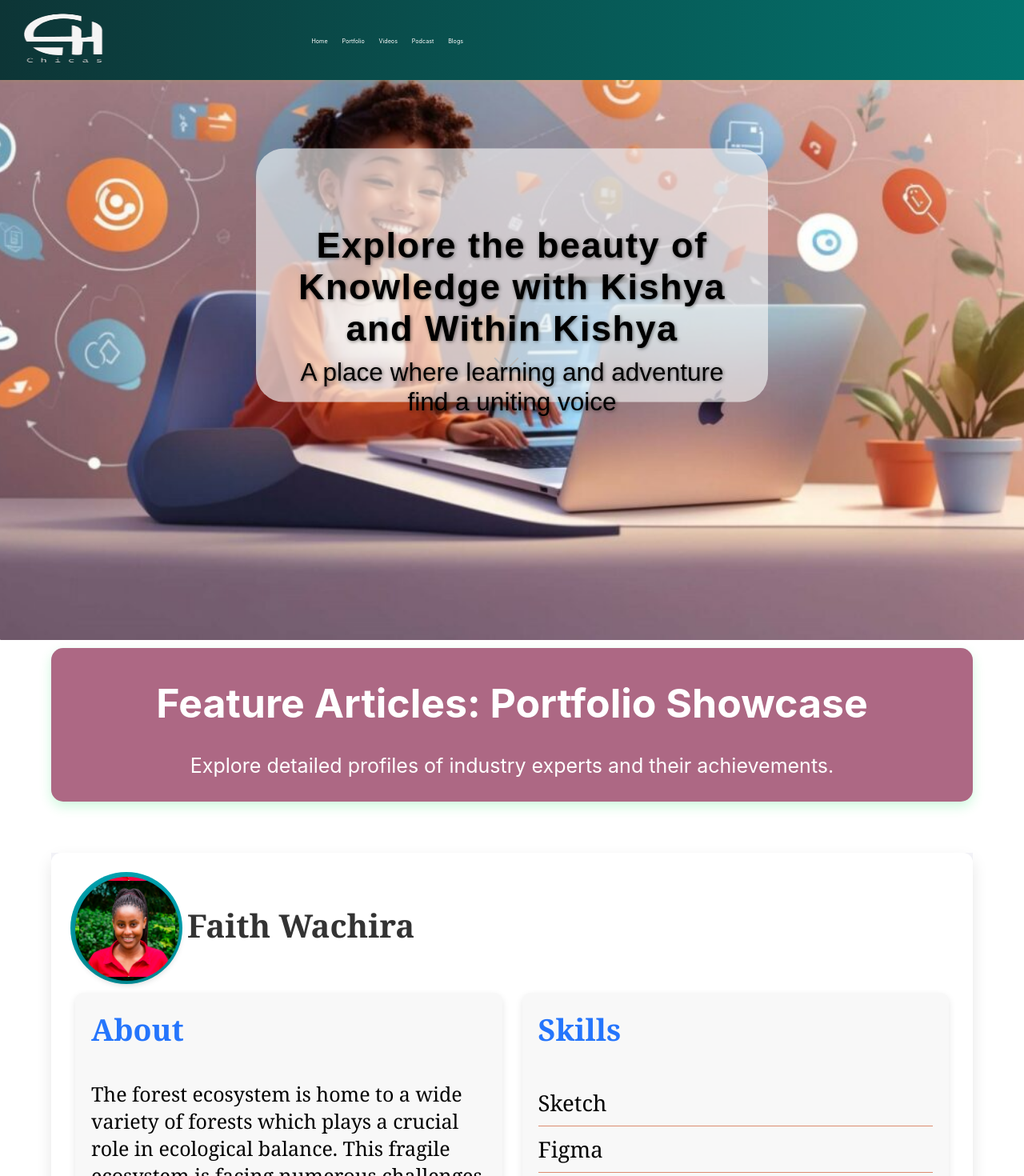
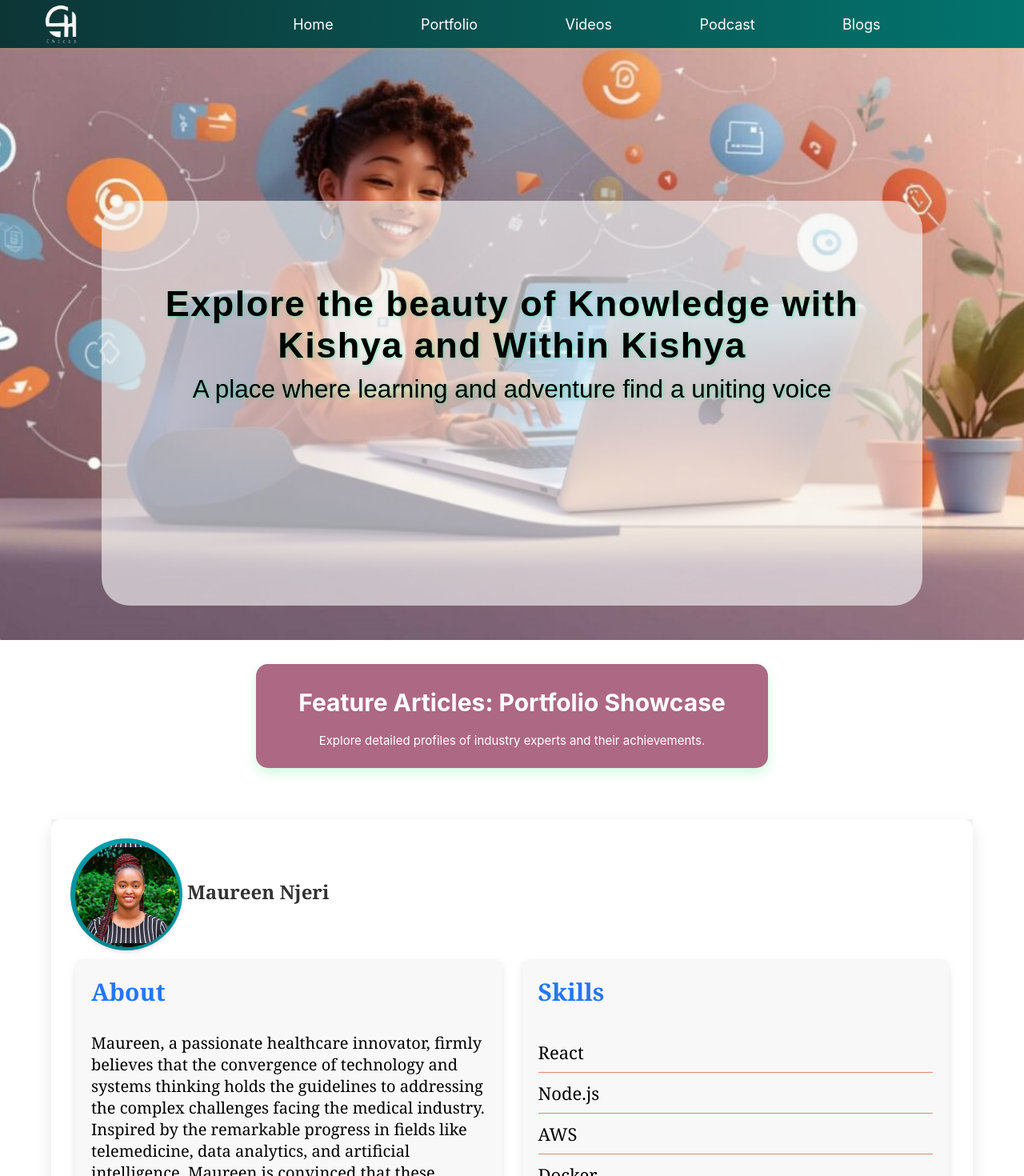
Before and after one commit to Maureen-Wangari/Kishya_website, a React (Create React App) app: page /blogs in a window 1280 px wide. Shown: the top 1470 px of the page at 80% size. Built offline with nearby package versions, Linux system fonts and the light colour scheme.

Commit message:
update portfolio and navbar section

```diff
--- a/src/HomePage/index.css
+++ b/src/HomePage/index.css
@@ -13,15 +13,16 @@
     background-color: rgba(245, 245, 245, 0.643);
     border-radius: 35px;
     position: absolute;
-    top: 43%;
+    top: 63%;
     left: 50%;
     transform: translate(-50%, -50%);
     text-align: center;
-    color: black;
-    text-shadow: 1px 1px 4px rgba(0, 0, 0, 0.5);
+    color: rgb(0, 0, 0);
+    text-shadow: 1px 1px 4px rgba(7, 236, 152, 0.5);
     z-index: 1;
-    height: 30%;
-    padding: 3%;
+    height: 63%;
+    width: 80%;
+    padding: 1px;
     font-size: 45px;
   }
 
--- a/src/Navbar/index.css
+++ b/src/Navbar/index.css
@@ -1,12 +1,12 @@
 .navbar {
     display: flex;
-    gap: 12%;
+    gap: 5%;
     font-size: 15px;
     display: flex;
     position: fixed;
     top: 0;
     background-image: linear-gradient(to right, rgb(13, 53, 54), rgb(3, 116, 110));
-    height: 100px;
+    height: 60px;
     width: 100%;
     box-shadow: 0 2px 5px rgba(245, 225, 3, 0.1);
     z-index: 999;
@@ -15,19 +15,19 @@
     scroll-behavior: smooth;
   }
 
-  .logo img{
-    width: 120%;
-    height: 80px;
-    margin-top: 14%;
-    margin-left: 33%;
+  .logoimg{
+    width: 50px;
+    height: 50px;
+    margin-top: 0.4%;
+    margin-left: 4%;
   }
   .nav-item:hover,
   .modal-content li a:hover {
     color: rgb(255, 208, 0);
   }
   .nav-item {
-    margin: 5 12px;
-    padding: 5px 0;
+    margin: 0 1px;
+    font-size: 18px;
     cursor: pointer;
   }
   .navigations {
@@ -36,16 +36,17 @@
     list-style-type: none;
     font-size: 25px;
     position: relative;
-    top: 40px;
-    left: 5px;
+    top: 20px;
+    left: 200px;
     color: white;
     /* right: 50%; */
-    gap: 75%;
+    gap: 35%;
   }
 
   nav a {
     text-decoration: none;
     color: white;
+    font-size: 18px;
   }
 
   nav a:hover, .modal-content li a:hover {
@@ -144,7 +145,7 @@ body{
       font-size: 16px;
       left: 650px;
     }
-    .logo img{
+    .logoimg{
         width: 150%;
         height: 40px;
         margin-top: 16%;
@@ -225,7 +226,7 @@ body{
       top: -15px;
     }
 
-    .logo img {
+    .logoimg {
       width: 350%;
       height: 55px;
       margin-top: 18%;
@@ -238,7 +239,7 @@ body{
     }
   }
 
-  @media (min-width: 1200px) and (max-width: 1300px) {
+  /* @media (min-width: 1200px) and (max-width: 1300px) {
     .navbar {
       gap: 30%;
       font-size: 18px;
@@ -274,7 +275,7 @@ body{
       top: -5px;
     }
 
-    .logo img {
+    .logoimg {
       width: 150%;
       height: 65px;
       margin-top: 18%;
@@ -285,4 +286,4 @@ body{
       display: block;
       margin-left: 68%;
     }
-  }
+  } */
--- a/src/Navbar/index.js
+++ b/src/Navbar/index.js
@@ -29,8 +29,8 @@ const Navbar = () => {
 
   return (
     <div className="navbar">
-      <div className="logo">
-        <img src="/imgNavbarLoom/ChicasLogo.png" alt="Logo" />
+      <div className="logoimg">
+        <img className="logoimg" src="/imgNavbarLoom/ChicasLogo.png" alt="Logo" />
       </div>
       {!isMobileScreen && (
         <nav>
--- a/src/PortfolioPage/index.css
+++ b/src/PortfolioPage/index.css
@@ -17,14 +17,14 @@
     /* background: linear-gradient(to right, #6A11CB, #2575FC); */
     background: #ad6884;
     color: #fff;
-    margin: 5%;
-    font-size: 25px;
-    padding: 5px 40px;
+    margin: 25%;
+    font-size: 15px;
+    padding: 10px 20px;
     text-align: center;
     border-radius: 15px;
     box-shadow: 0 6px 15px rgba(12, 218, 84, 0.2);
-    margin-top: 10px;
-    margin-bottom: 50px;
+    margin-top: 30px;
+    margin-bottom: 10px;
     animation: fadeIn 1s ease-out;
   }
   .header h1 {
@@ -88,14 +88,15 @@
     animation: gradientShift 5s ease infinite;
   }
   /* Header and Content Styles */
-  .portfolio-header h2 {
+  .portfolio-header h3 {
     font-size: 2.5em;
     color: #333;
     margin: 0;
     transition: color 0.3s ease;
   }
-  .portfolio-header h2:hover {
+  .portfolio-header h3:hover {
     color: #2575FC;
+    font-size: 1.0em;
   }
   .portfolio-content {
     display: grid;
@@ -108,7 +109,7 @@
     padding: 20px;
     box-shadow: 0 4px 10px rgba(0, 0, 0, 0.1);
     color: black;
-    font-size: 25px;
+    font-size: 20px;
   }
   h3 {
     margin-top: 0;
--- a/src/PortfolioPage/index.js
+++ b/src/PortfolioPage/index.js
@@ -2,6 +2,18 @@ import React from 'react';
 import './index.css';
 
 const portfolios = [
+  {
+    name: 'Maureen Njeri',
+    profilePic: 'Images/Nje.jpg',
+    about: 'Maureen, a passionate healthcare innovator, firmly believes that the convergence of technology and systems thinking holds the guidelines to addressing the complex challenges facing the medical industry. Inspired by the remarkable progress in fields like telemedicine, data analytics, and artificial intelligence, Maureen is convinced that these advancements can be harnessed to bridge the gaps in healthcare delivery, ensuring that quality care reaches underserved communities and vulnerable populations. Leveraging her expertise in systems thinking and her deep passion for healthcare innovation, Maureen is committed to working alongside a diverse array of stakeholders to co-create solutions that can revolutionize the way healthcare is delivered and experienced, ultimately building a future where healthcare is more accessible, equitable, and effective for all.',
+    skills: ['React', 'Node.js', 'AWS', 'Docker', 'CI/CD'],
+    education: ['Diploma in IT. AKiraChix, codeHive class of 2024'],
+    projects: [
+      'Developed a project to enhance parental involvement in online learning',
+      'A book find website',
+      'A web calendar'
+    ]
+  },
   {
     name: 'Faith Wachira',
     profilePic: 'Images/Faith.jpg',
@@ -34,18 +46,7 @@ const portfolios = [
       'Developed a music web'
     ]
   },
-  {
-    name: 'Maureen Njeri',
-    profilePic: 'Images/Nje.jpg',
-    about: 'Maureen, a passionate healthcare innovator, firmly believes that the convergence of technology and systems thinking holds the guidelines to addressing the complex challenges facing the medical industry. Inspired by the remarkable progress in fields like telemedicine, data analytics, and artificial intelligence, Maureen is convinced that these advancements can be harnessed to bridge the gaps in healthcare delivery, ensuring that quality care reaches underserved communities and vulnerable populations. Leveraging her expertise in systems thinking and her deep passion for healthcare innovation, Maureen is committed to working alongside a diverse array of stakeholders to co-create solutions that can revolutionize the way healthcare is delivered and experienced, ultimately building a future where healthcare is more accessible, equitable, and effective for all.',
-    skills: ['React', 'Node.js', 'AWS', 'Docker', 'CI/CD'],
-    education: ['Diploma in IT. AKiraChix, codeHive class of 2024'],
-    projects: [
-      'Developed a project to enhance parental involvement in online learning',
-      'A book find website',
-      'A web calendar'
-    ]
-  },
+
   {
     name: 'Mary Vivian Muthoni',
     profilePic: 'Images/Vee.jpg',
```
Also changed, not shown: 1 other file (tests, documents, lock files or other folders).
